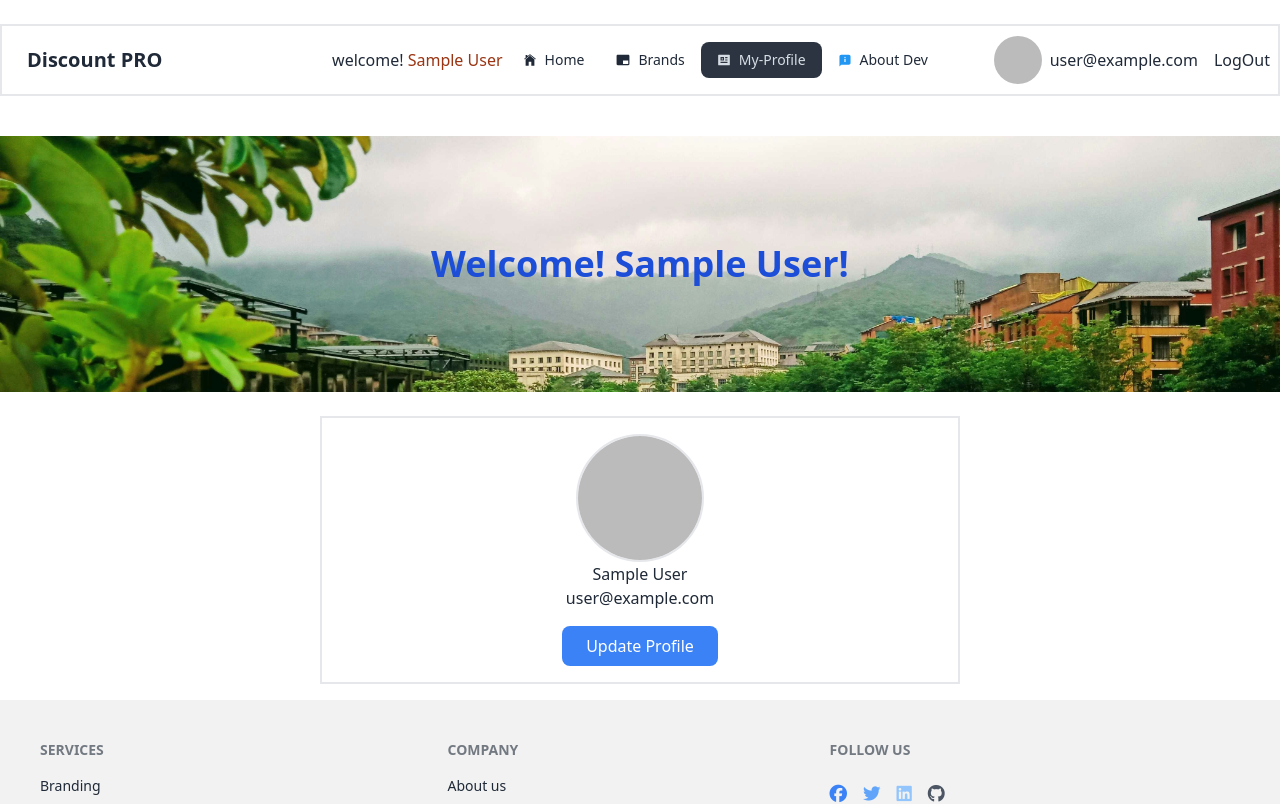
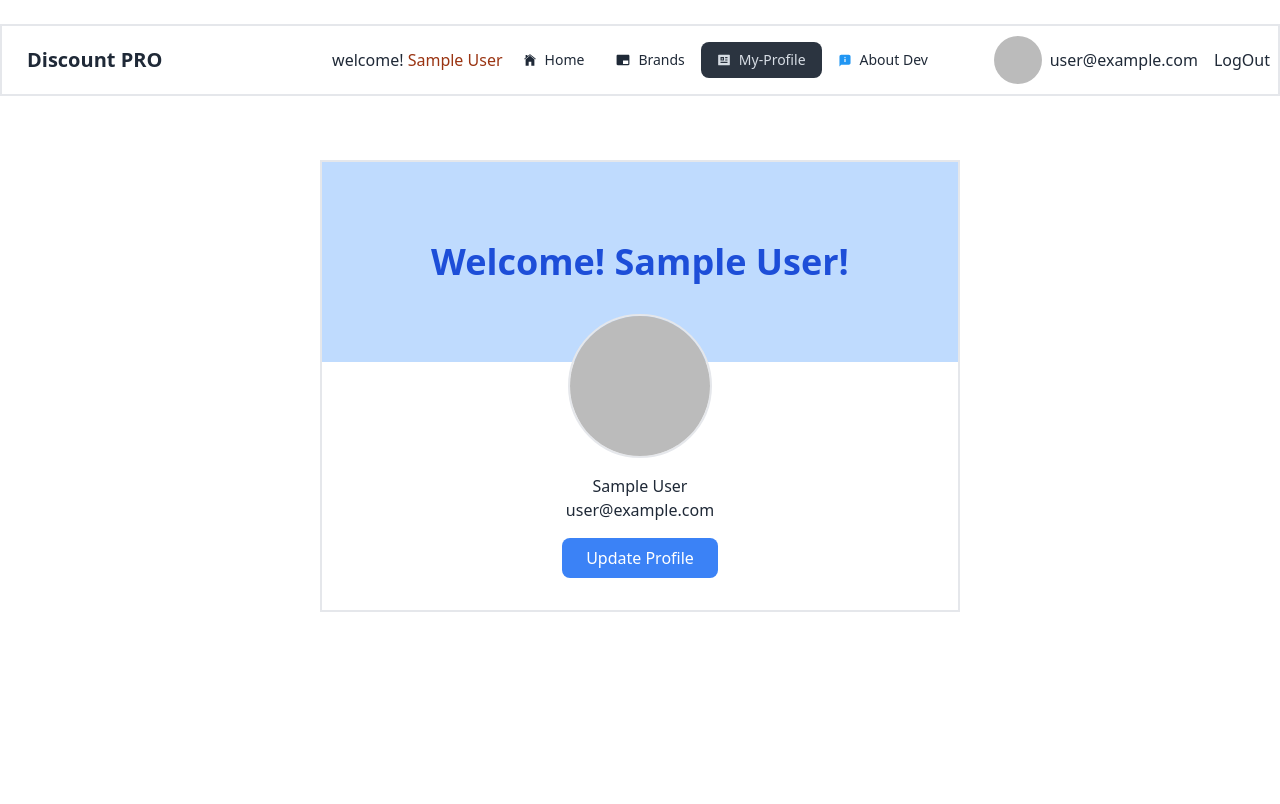
Before and after one commit to arman-miaa/Discount_PRO, a React (Vite) app: page /myProfile in a window 1280 px wide. Shown: the top 804 px of the page. Built offline with nearby package versions, Linux system fonts and the light colour scheme; no server answers; sample sign-in values are in the browser's storage.

Commit message:
some modified on my porfile page

```diff
--- a/src/private/MyProfile.jsx
+++ b/src/private/MyProfile.jsx
@@ -7,27 +7,32 @@ const MyProfile = () => {
     const navigate = useNavigate();
   console.log(user);
   return (
-    <div className="container mx-auto py-4">
+    <div className="container mx-auto py-4 min-h-screen">
       {/* covar */}
-      <div className="bg-cover bg-blue-300   bg-center h-64 flex items-center justify-center text-white">
+      {/* <div className="bg-cover bg-blue-300   bg-center h-64 flex items-center justify-center text-white"></div> */}
+      {/* profile cart */}
+      <div className="flex flex-col justify-center relative items-center mt-6 border-2 w-1/2 mx-auto ">
+        <div className="w-full h-[200px] bg-blue-200 flex justify-center items-center">
           <h1 className="text-4xl font-bold text-blue-700">
             Welcome! {user?.displayName || "User"}!
           </h1>
         </div>
-      {/* profile cart */}
-      <div className="flex flex-col justify-center items-center mt-6 border-2 w-1/2 mx-auto py-4">
+        <div className="flex flex-col items-center -mt-12">
           <img
-          className="w-32 h-32 object-cover border-2 rounded-full"
+            className="w-36 h-36 object-cover  border-2 rounded-full"
             src={user?.photoURL}
             alt="user Photo"
           />
-        <h3>{user.displayName}</h3>
+          <h3 className="mt-4">{user.displayName}</h3>
           <p>{user.email}</p>
-              <button onClick={() => navigate("/updateProfile")} className="mt-4 px-6 py-2 bg-blue-500 text-white rounded-lg hover:bg-blue-600">
+          <button
+            onClick={() => navigate("/updateProfile")}
+            className="mt-4 mb-8 px-6 py-2 bg-blue-500 text-white rounded-lg hover:bg-blue-600"
+          >
             Update Profile
           </button>
         </div>
-
+      </div>
     </div>
   );
 };
```
Lines whose indentation alone changed are shown as unchanged.
